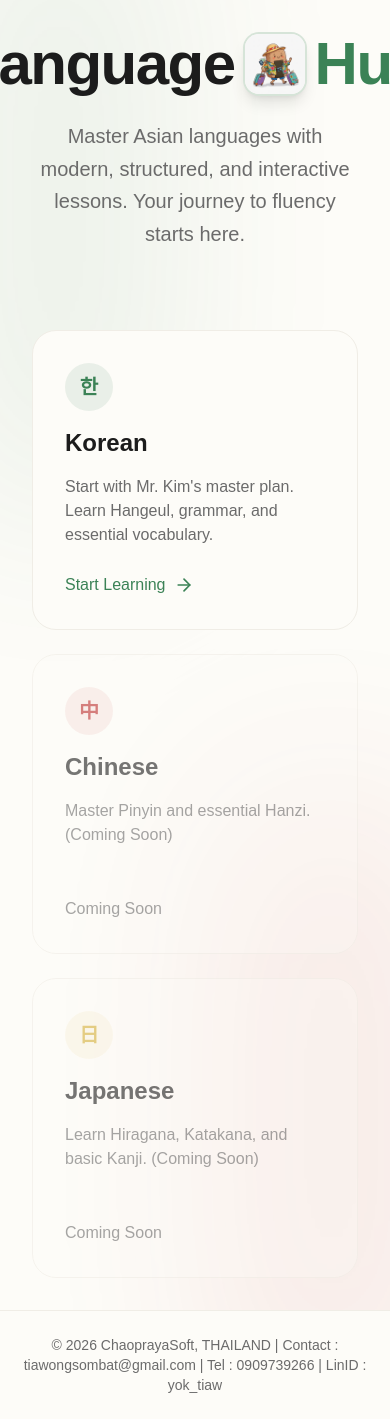
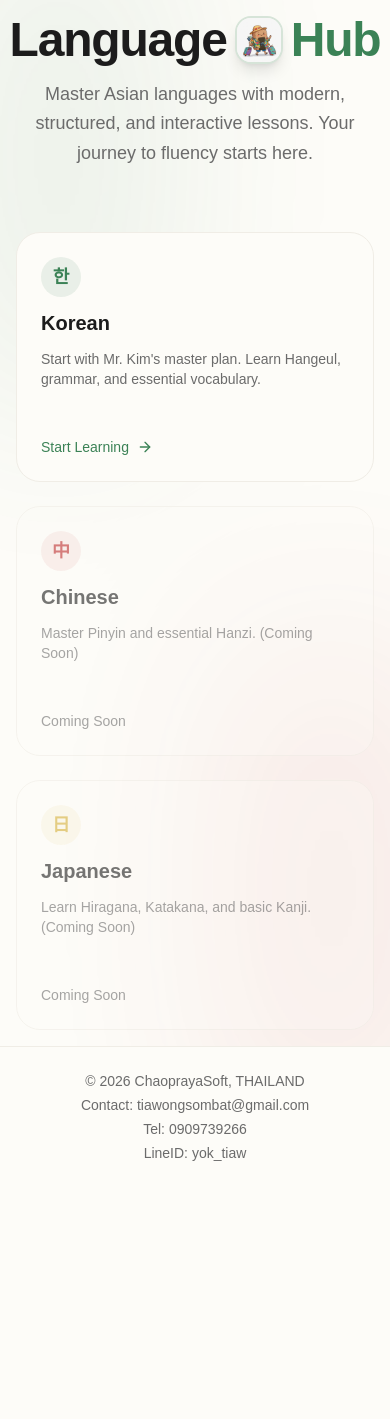
Before and after one commit to ChaoprayaSoft/LanguageHub, a Next.js app: page / in a window 390 px wide. After the commit the page ends 1187 px from the top, so only its background shows below. Built offline with nearby package versions, Linux system fonts and the light colour scheme.

Commit message:
feat: optimize entire app for mobile responsiveness

```diff
--- a/src/app/globals.css
+++ b/src/app/globals.css
@@ -38,11 +38,16 @@
   }
 }
 
+html {
+  scroll-behavior: smooth;
+}
+
 body {
   background: var(--background);
   color: var(--foreground);
   font-family: Arial, Helvetica, sans-serif;
   transition: background-color 0.3s ease, color 0.3s ease;
+  -webkit-tap-highlight-color: transparent;
 }
 
 /* Custom Scrollbar for oriental vibe */
--- a/src/app/korean/workbook/[id]/page.tsx
+++ b/src/app/korean/workbook/[id]/page.tsx
@@ -14,14 +14,14 @@ export default async function WorkbookPage({ params }: { params: Promise<{ id: s
   }
 
   return (
-    <div className="max-w-4xl mx-auto space-y-12">
-      <div className="flex items-center gap-4 border-b border-muted pb-8">
-        <Link href={lesson.id === "final-exam" ? "/korean" : `/korean/lesson/${lesson.id}`} className="p-3 bg-paper rounded-full border border-muted hover:bg-muted text-ink transition-colors">
+    <div className="max-w-4xl mx-auto space-y-8 md:space-y-12 pb-12">
+      <div className="flex flex-col sm:flex-row items-start sm:items-center gap-4 border-b border-muted pb-6 md:pb-8 px-4 sm:px-0">
+        <Link href={lesson.id === "final-exam" ? "/korean" : `/korean/lesson/${lesson.id}`} className="p-3 bg-paper rounded-full border border-muted hover:bg-muted text-ink transition-colors self-start sm:self-auto">
           <ArrowLeft size={20} />
         </Link>
         <div>
-          <h1 className="text-4xl font-black text-ink">Workbook: {lesson.title}</h1>
-          <p className="text-muted-foreground mt-2">Test your knowledge from the lesson.</p>
+          <h1 className="text-3xl sm:text-4xl font-black text-ink">Workbook: {lesson.title}</h1>
+          <p className="text-sm sm:text-base text-muted-foreground mt-2">Test your knowledge from the lesson.</p>
         </div>
       </div>
 
--- a/src/app/layout.tsx
+++ b/src/app/layout.tsx
@@ -29,9 +29,15 @@ export default function RootLayout({
     >
       <body className="min-h-full flex flex-col">
         <div className="flex-1">{children}</div>
-        <footer className="w-full border-t border-muted bg-paper text-center py-6 text-sm text-muted-foreground mt-auto">
-          <p>
-            © 2026 ChaoprayaSoft, THAILAND | Contact : tiawongsombat@gmail.com | Tel : 0909739266 | LinID : yok_tiaw
+        <footer className="w-full border-t border-muted bg-paper text-center py-6 px-4 text-sm text-muted-foreground mt-auto">
+          <p className="flex flex-col sm:flex-row items-center justify-center gap-1 sm:gap-2">
+            <span>© 2026 ChaoprayaSoft, THAILAND</span>
+            <span className="hidden sm:inline">|</span>
+            <span>Contact: tiawongsombat@gmail.com</span>
+            <span className="hidden sm:inline">|</span>
+            <span>Tel: 0909739266</span>
+            <span className="hidden sm:inline">|</span>
+            <span>LineID: yok_tiaw</span>
           </p>
         </footer>
       </body>
--- a/src/app/page.tsx
+++ b/src/app/page.tsx
@@ -4,7 +4,7 @@ import { ArrowRight, BookOpen, Globe } from "lucide-react";
 
 export default function Home() {
   return (
-    <div className="min-h-screen flex flex-col items-center justify-center p-8 bg-background overflow-hidden relative">
+    <div className="min-h-screen flex flex-col items-center justify-center p-4 sm:p-8 bg-background overflow-hidden relative">
       {/* Decorative background elements */}
       <div className="absolute top-0 left-0 w-full h-full overflow-hidden z-0 opacity-10 pointer-events-none">
         <div className="absolute top-[-10%] left-[-10%] w-[50%] h-[50%] rounded-full bg-jade blur-[100px]" />
@@ -12,58 +12,58 @@ export default function Home() {
       </div>
 
       <main className="z-10 max-w-4xl w-full text-center space-y-12">
-        <div className="space-y-6">
-          <h1 className="text-6xl md:text-8xl font-black text-ink tracking-tight flex items-center justify-center gap-2 md:gap-4">
+        <div className="space-y-4 sm:space-y-6">
+          <h1 className="text-5xl sm:text-6xl md:text-8xl font-black text-ink tracking-tight flex items-center justify-center gap-2 md:gap-4">
             Language
-            <div className="w-16 h-16 md:w-24 md:h-24 rounded-2xl overflow-hidden shadow-lg border-2 border-jade/20 bg-paper relative inline-block shrink-0">
+            <div className="w-12 h-12 sm:w-16 sm:h-16 md:w-24 md:h-24 rounded-2xl overflow-hidden shadow-lg border-2 border-jade/20 bg-paper relative inline-block shrink-0">
               <Image src="/logo.png" alt="LanguageHub Logo" fill className="object-cover" />
             </div>
             <span className="text-jade">Hub</span>
           </h1>
-          <p className="text-xl md:text-2xl text-muted-foreground max-w-2xl mx-auto leading-relaxed">
+          <p className="text-lg sm:text-xl md:text-2xl text-muted-foreground max-w-2xl mx-auto leading-relaxed px-2 sm:px-0">
             Master Asian languages with modern, structured, and interactive lessons. Your journey to fluency starts here.
           </p>
         </div>
 
-        <div className="grid grid-cols-1 md:grid-cols-3 gap-6 pt-8">
+        <div className="grid grid-cols-1 md:grid-cols-3 gap-6 pt-4 sm:pt-8 w-full max-w-sm md:max-w-none mx-auto">
           {/* Korean Path */}
-          <Link href="/korean" className="group relative p-8 border border-muted rounded-3xl bg-paper hover:border-jade hover:shadow-2xl transition-all duration-300 transform hover:-translate-y-2 text-left flex flex-col justify-between h-[300px]">
-            <div className="space-y-4">
-              <div className="w-12 h-12 rounded-full bg-jade/10 text-jade flex items-center justify-center">
-                <span className="text-xl font-bold">한</span>
+          <Link href="/korean" className="group relative p-6 sm:p-8 border border-muted rounded-3xl bg-paper hover:border-jade hover:shadow-2xl transition-all duration-300 transform hover:-translate-y-2 text-left flex flex-col justify-between h-[250px] sm:h-[300px]">
+            <div className="space-y-3 sm:space-y-4">
+              <div className="w-10 h-10 sm:w-12 sm:h-12 rounded-full bg-jade/10 text-jade flex items-center justify-center">
+                <span className="text-lg sm:text-xl font-bold">한</span>
               </div>
-              <h2 className="text-2xl font-bold text-ink group-hover:text-jade transition-colors">Korean</h2>
-              <p className="text-muted-foreground">Start with Mr. Kim's master plan. Learn Hangeul, grammar, and essential vocabulary.</p>
+              <h2 className="text-xl sm:text-2xl font-bold text-ink group-hover:text-jade transition-colors">Korean</h2>
+              <p className="text-sm sm:text-base text-muted-foreground">Start with Mr. Kim's master plan. Learn Hangeul, grammar, and essential vocabulary.</p>
             </div>
-            <div className="flex items-center text-jade font-medium">
-              Start Learning <ArrowRight className="ml-2 w-5 h-5 group-hover:translate-x-1 transition-transform" />
+            <div className="flex items-center text-jade font-medium text-sm sm:text-base">
+              Start Learning <ArrowRight className="ml-2 w-4 h-4 sm:w-5 sm:h-5 group-hover:translate-x-1 transition-transform" />
             </div>
           </Link>
 
           {/* Chinese Path (Coming Soon) */}
-          <div className="relative p-8 border border-muted rounded-3xl bg-paper/50 opacity-60 text-left flex flex-col justify-between h-[300px]">
-            <div className="space-y-4">
-              <div className="w-12 h-12 rounded-full bg-crimson/10 text-crimson flex items-center justify-center">
-                <span className="text-xl font-bold">中</span>
+          <div className="relative p-6 sm:p-8 border border-muted rounded-3xl bg-paper/50 opacity-60 text-left flex flex-col justify-between h-[250px] sm:h-[300px]">
+            <div className="space-y-3 sm:space-y-4">
+              <div className="w-10 h-10 sm:w-12 sm:h-12 rounded-full bg-crimson/10 text-crimson flex items-center justify-center">
+                <span className="text-lg sm:text-xl font-bold">中</span>
               </div>
-              <h2 className="text-2xl font-bold text-ink">Chinese</h2>
-              <p className="text-muted-foreground">Master Pinyin and essential Hanzi. (Coming Soon)</p>
+              <h2 className="text-xl sm:text-2xl font-bold text-ink">Chinese</h2>
+              <p className="text-sm sm:text-base text-muted-foreground">Master Pinyin and essential Hanzi. (Coming Soon)</p>
             </div>
-            <div className="flex items-center text-muted-foreground font-medium">
+            <div className="flex items-center text-muted-foreground font-medium text-sm sm:text-base">
               Coming Soon
             </div>
           </div>
 
           {/* Japanese Path (Coming Soon) */}
-          <div className="relative p-8 border border-muted rounded-3xl bg-paper/50 opacity-60 text-left flex flex-col justify-between h-[300px]">
-            <div className="space-y-4">
-              <div className="w-12 h-12 rounded-full bg-gold/10 text-gold flex items-center justify-center">
-                <span className="text-xl font-bold">日</span>
+          <div className="relative p-6 sm:p-8 border border-muted rounded-3xl bg-paper/50 opacity-60 text-left flex flex-col justify-between h-[250px] sm:h-[300px]">
+            <div className="space-y-3 sm:space-y-4">
+              <div className="w-10 h-10 sm:w-12 sm:h-12 rounded-full bg-gold/10 text-gold flex items-center justify-center">
+                <span className="text-lg sm:text-xl font-bold">日</span>
               </div>
-              <h2 className="text-2xl font-bold text-ink">Japanese</h2>
-              <p className="text-muted-foreground">Learn Hiragana, Katakana, and basic Kanji. (Coming Soon)</p>
+              <h2 className="text-xl sm:text-2xl font-bold text-ink">Japanese</h2>
+              <p className="text-sm sm:text-base text-muted-foreground">Learn Hiragana, Katakana, and basic Kanji. (Coming Soon)</p>
             </div>
-            <div className="flex items-center text-muted-foreground font-medium">
+            <div className="flex items-center text-muted-foreground font-medium text-sm sm:text-base">
               Coming Soon
             </div>
           </div>
```
Also changed, not shown: src/app/korean/lesson/[id]/page.tsx (+12 -12 lines), src/app/korean/page.tsx (+16 -16 lines), src/components/InteractiveWorkbook.tsx (+10 -10 lines).
